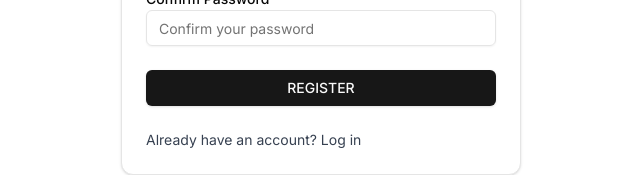
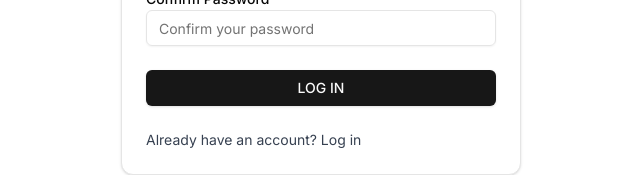
Before and after one commit to OussamaAtifii/budget-bee, a React (Vite) app in the folder frontend/: page /register in a window 1280 px wide. Shown: the part 443-618 px from the top of the page, without its empty margins (319-959 px from the left). Built offline with nearby package versions, Linux system fonts and the light colour scheme; no server answers.

Commit message:
feat(frontend): add loading and spinner

```diff
--- a/frontend/src/pages/LoginPage.jsx
+++ b/frontend/src/pages/LoginPage.jsx
@@ -21,10 +21,13 @@ import { zodResolver } from '@hookform/resolvers/zod'
 import { userLoginSchema } from '@/schemas/userSchema'
 import { Link, useNavigate } from 'react-router-dom'
 import useAxios from '@/hooks/useAxios'
+import { useState } from 'react'
+import Spinner from '@/components/Spinner'
 
 const LoginPage = () => {
   const axios = useAxios()
   const navigate = useNavigate()
+  const [loading, setLoading] = useState(false)
 
   const form = useForm({
     resolver: zodResolver(userLoginSchema),
@@ -32,6 +35,7 @@ const LoginPage = () => {
 
   const onSubmit = async (userData) => {
     try {
+      setLoading(true)
       console.log(userData)
       const response = await axios.post('/user/login', userData)
       console.log(response.data)
@@ -39,11 +43,14 @@ const LoginPage = () => {
       navigate('/')
     } catch (error) {
       console.log(error)
+    } finally {
+      setLoading(false)
     }
   }
 
   const handleDefaultCredentials = async () => {
     try {
+      setLoading(true)
       const response = await axios.post('/user/login', {
         email: 'default@default.com',
         password: '12345678',
@@ -53,6 +60,8 @@ const LoginPage = () => {
       navigate('/')
     } catch (error) {
       console.log(error)
+    } finally {
+      setLoading(false)
     }
   }
 
@@ -101,7 +110,15 @@ const LoginPage = () => {
                   </FormItem>
                 )}
               />
-              <Button className="w-full mt-4">LOG IN</Button>
+              <Button className="w-full mt-4">
+                {loading ? (
+                  <>
+                    <Spinner /> Loading
+                  </>
+                ) : (
+                  'LOG IN'
+                )}
+              </Button>
             </form>
           </Form>
           <div className="flex flex-col gap-1 text-gray-700">
--- a/frontend/src/pages/RegisterPage.jsx
+++ b/frontend/src/pages/RegisterPage.jsx
@@ -21,10 +21,13 @@ import { zodResolver } from '@hookform/resolvers/zod'
 import { userRegisterSchema } from '@/schemas/userSchema'
 import useAxios from '@/hooks/useAxios'
 import { Link, useNavigate } from 'react-router-dom'
+import { useState } from 'react'
+import Spinner from '@/components/Spinner'
 
 const RegisterPage = () => {
   const axios = useAxios()
   const navigate = useNavigate()
+  const [loading, setLoading] = useState(false)
 
   const form = useForm({
     resolver: zodResolver(userRegisterSchema),
@@ -32,12 +35,15 @@ const RegisterPage = () => {
 
   const onSubmit = async (userData) => {
     try {
+      setLoading(true)
       const response = await axios.post('/user/register', userData)
       console.log(response.data)
       window.localStorage.setItem('email', response.data.email)
       navigate('/')
     } catch (error) {
       console.log(error)
+    } finally {
+      setLoading(false)
     }
   }
 
@@ -105,7 +111,15 @@ const RegisterPage = () => {
                   </FormItem>
                 )}
               />
-              <Button className="w-full mt-4">REGISTER</Button>
+              <Button className="w-full mt-4">
+                {loading ? (
+                  <>
+                    <Spinner /> Loading
+                  </>
+                ) : (
+                  'LOG IN'
+                )}
+              </Button>
             </form>
           </Form>
           <div className="flex flex-col gap-1 text-gray-700">
```
